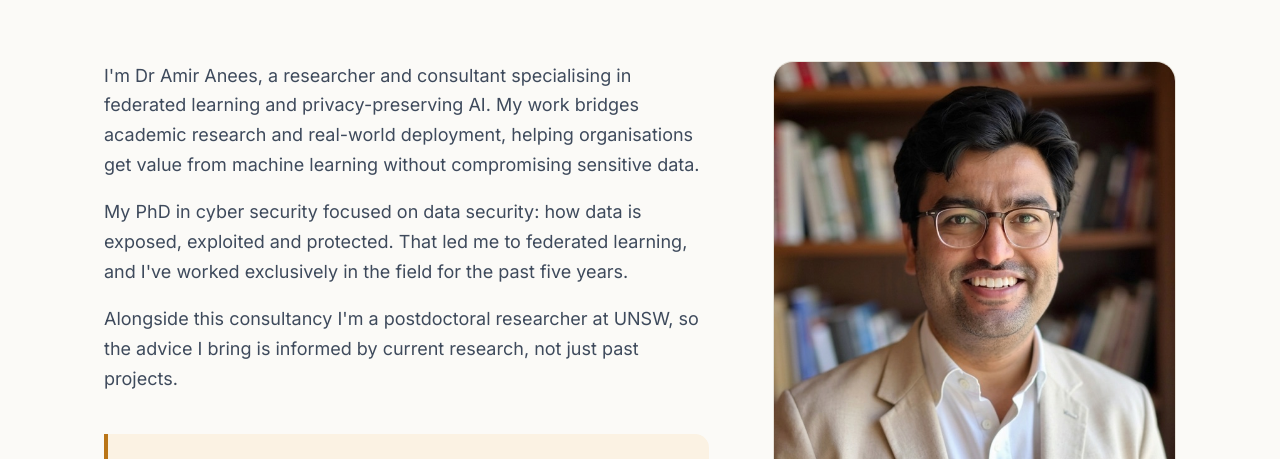
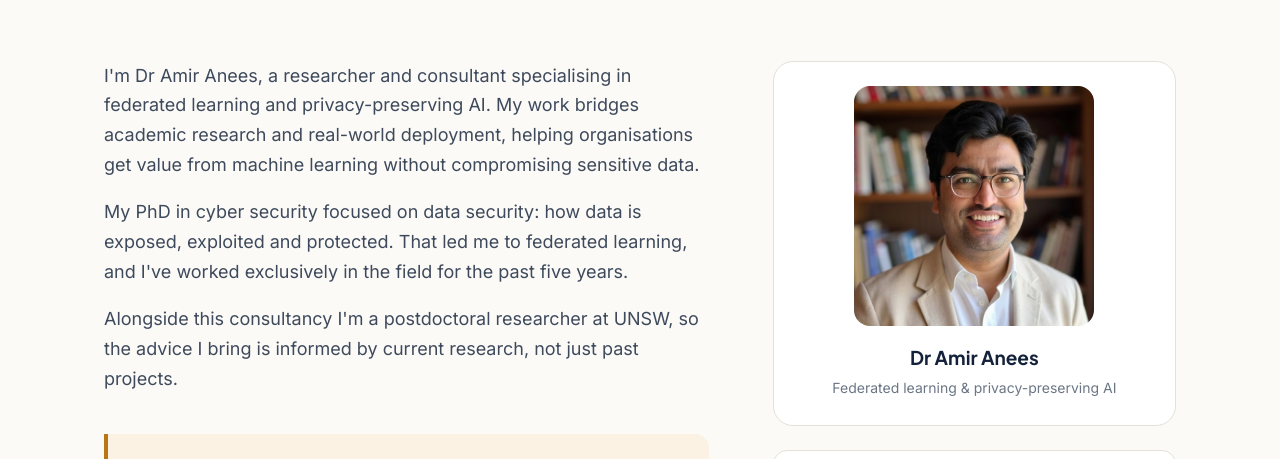
Before and after one commit to anees-amir/ConsultancyWebsite, a plain HTML site: page about.html in a window 1280 px wide. Shown: the part 264-723 px from the top of the page. Drawn offline with Linux system fonts and the light colour scheme.

Commit message:
Fix About photo sizing and add cache-busting to assets
- Display profile photo at a fixed 240x240 and never stretch images
- Version style.css/main.js URLs so browsers don't pair new pages with stale CSS

Co-Authored-By: Claude Opus 5.5 <noreply@anthropic.com>

```diff
--- a/about.html
+++ b/about.html
@@ -9,7 +9,7 @@
   <link rel="preconnect" href="https://fonts.googleapis.com">
   <link rel="preconnect" href="https://fonts.gstatic.com" crossorigin>
   <link href="https://fonts.googleapis.com/css2?family=Inter:wght@400;500;600&family=Plus+Jakarta+Sans:wght@600;700&display=swap" rel="stylesheet">
-  <link rel="stylesheet" href="style.css">
+  <link rel="stylesheet" href="style.css?v=20261116b">
 </head>
 <body>
 
@@ -54,7 +54,7 @@
 
         <div class="credentials">
           <figure class="profile reveal">
-            <img src="images/amir-anees.jpg" alt="Dr Amir Anees" width="640" height="640">
+            <img src="images/amir-anees.jpg" alt="Dr Amir Anees" width="240" height="240">
             <figcaption>
               <strong>Dr Amir Anees</strong>
               <span>Federated learning &amp; privacy-preserving AI</span>
@@ -150,7 +150,7 @@
     </div>
   </footer>
 
-  <script src="main.js"></script>
+  <script src="main.js?v=20261116b"></script>
 
 </body>
 </html>
--- a/style.css
+++ b/style.css
@@ -42,6 +42,7 @@ body {
 }
 
 img, svg { display: block; max-width: 100%; }
+img { height: auto; }
 a { color: var(--blue); text-decoration: none; }
 a:hover { color: var(--blue-hover); }
 
@@ -411,11 +412,12 @@ section { padding: 96px 0; }
   background: var(--surface);
   border: 1px solid var(--line);
   border-radius: 20px;
-  overflow: hidden;
+  padding: 24px;
   margin-bottom: 8px;
+  text-align: center;
 }
-.profile img { width: 100%; height: auto; aspect-ratio: 1; object-fit: cover; }
-.profile figcaption { padding: 18px 22px; }
+.profile img { width: 240px; height: 240px; object-fit: cover; border-radius: 16px; margin: 0 auto; }
+.profile figcaption { padding-top: 16px; }
 .profile strong { display: block; font-family: var(--font-head); font-size: 19px; color: var(--ink); }
 .profile span { font-size: 14px; color: var(--muted); }
 
```
Also changed, not shown: case-studies.html (+2 -2 lines), contact.html (+2 -2 lines), index.html (+2 -2 lines), privacy.html (+2 -2 lines), services.html (+2 -2 lines), success.html (+2 -2 lines), technologies.html (+2 -2 lines), terms.html (+2 -2 lines).
